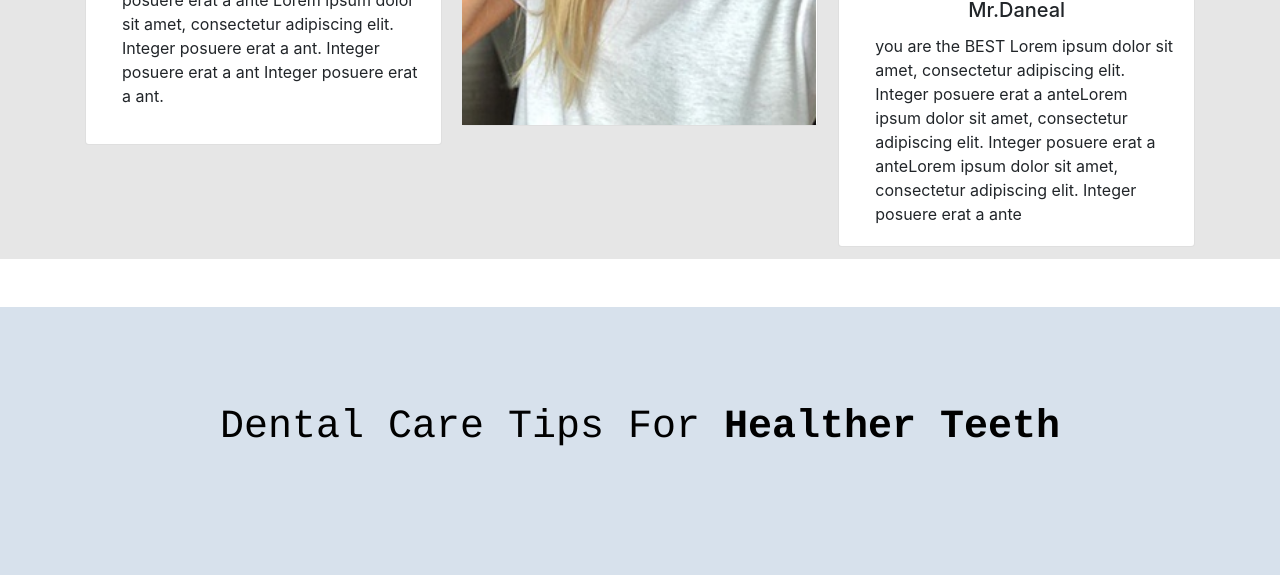
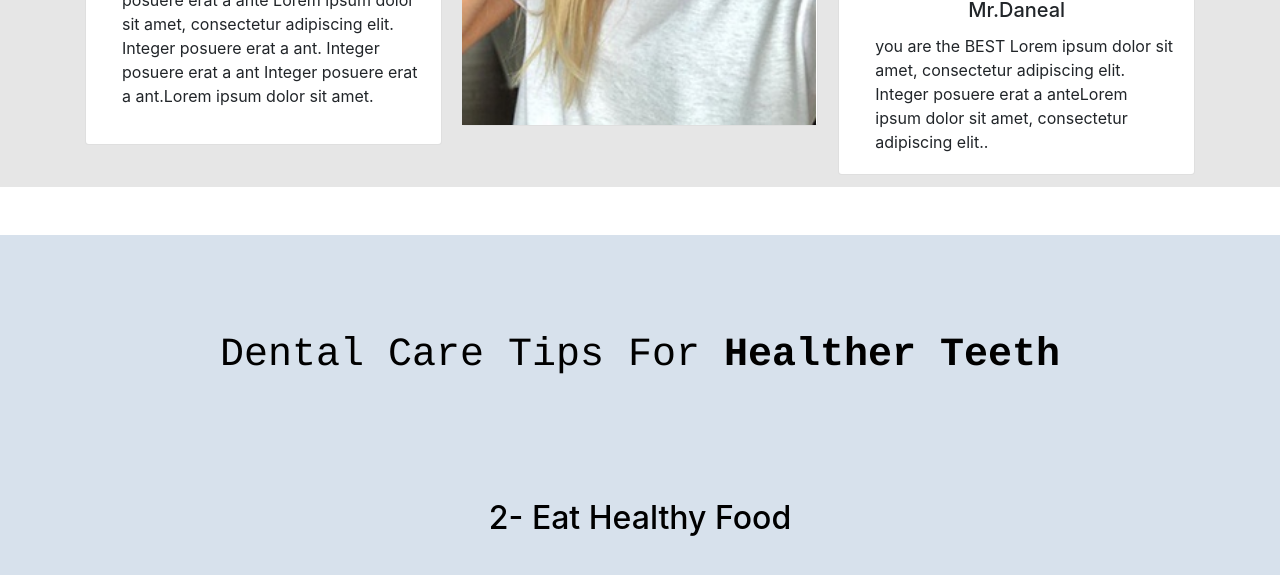
Before and after one commit to Maramahmad93/Perfect-smile-dental-website-, a plain HTML site: page index.html in a window 1280 px wide. Shown: the part 6729-7304 px from the top of the page. Drawn offline with nearby package versions, Linux system fonts and the light colour scheme; a web font is replaced by a local one.

Commit message:
Update index.html

```diff
--- a/index.html
+++ b/index.html
@@ -561,7 +561,7 @@
                                       <img src="imgs/p2.png" class="card-img-top" alt="...">
                                       <div class="card-body">
                                         <h5 class="card-title text-center">Edward Family</h5>
-                                        <p class="pl-3">Lorem ipsum dolor sit amet, consectetur adipiscing elit. Integer posuere erat a ante Lorem ipsum dolor sit amet, consectetur adipiscing elit. Integer posuere erat a ant. Integer posuere erat a ant Integer posuere erat a ant.</p>
+                                        <p class="pl-3">Lorem ipsum dolor sit amet, consectetur adipiscing elit. Integer posuere erat a ante Lorem ipsum dolor sit amet, consectetur adipiscing elit. Integer posuere erat a ant. Integer posuere erat a ant Integer posuere erat a ant.Lorem ipsum dolor sit amet.</p>
                                       </div>
                                     </div>
                                     <div class="card text-center">
@@ -598,7 +598,7 @@
                                   <div class="card-body">
                                    <img src="imgs/new-3.png" class="card-img-top pr-3" >
                                    <h5 class="card-title text-center">Mr.Daneal </h5>
-                                   <p class="card-text text-left pl-3">you are  the BEST Lorem ipsum dolor sit amet, consectetur adipiscing elit. Integer posuere erat a anteLorem ipsum dolor sit amet, consectetur adipiscing elit. Integer posuere erat a anteLorem ipsum dolor sit amet, consectetur adipiscing elit. Integer posuere erat a ante</p>
+                                   <p class="card-text text-left pl-3">you are  the BEST Lorem ipsum dolor sit amet, consectetur adipiscing elit. Integer posuere erat a anteLorem ipsum dolor sit amet, consectetur adipiscing elit..</p>
                                  </div>
 <!--       <h5 class="card-title text-center">Miss Sara</h5>
   <p class="card-text">Lorem ipsum dolor sit amet, consectetur adipiscing elit. Integer posuere erat a ante.</p> -->
```
